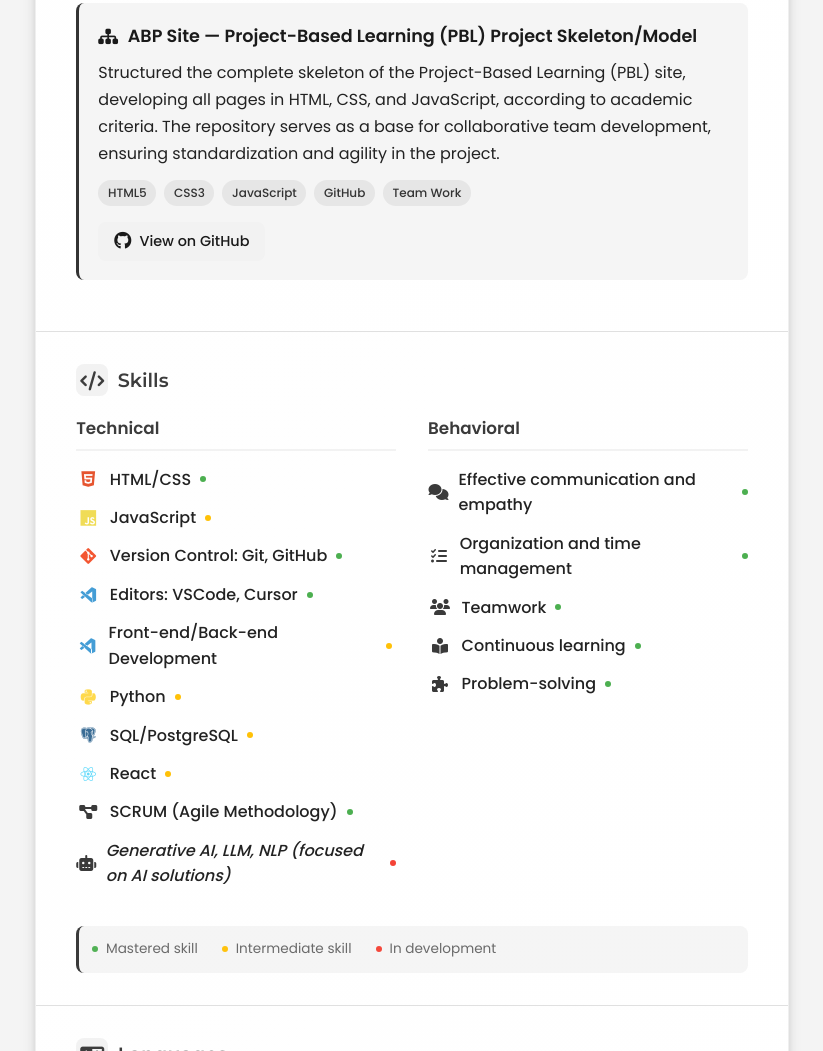
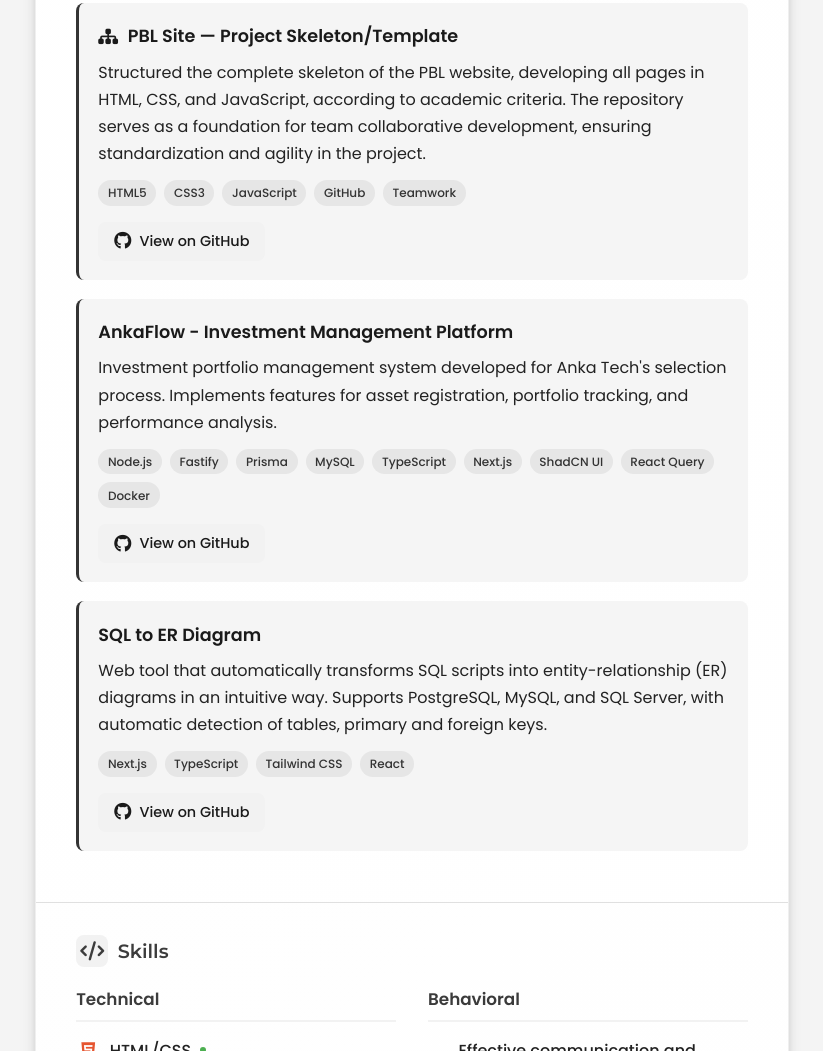
Before and after one commit to JV-L0pes/Curriculo, a plain HTML site: page index-en.html in a window 1280 px wide. Shown: the part 1713-2764 px from the top of the page, without its empty margins (228-1051 px from the left). Drawn offline with nearby package versions, Linux system fonts and the light colour scheme.

Commit message:
adição de 2 novos projetos

```diff
--- a/index-en.html
+++ b/index-en.html
@@ -380,11 +380,11 @@
                 </div>
                 <div class="project-item">
                     <h3 class="project-title">
-                        <i class="fas fa-sitemap"></i> ABP Site — Project-Based Learning (PBL) Project Skeleton/Model
+                        <i class="fas fa-sitemap"></i> PBL Site — Project Skeleton/Template
                     </h3>
                     <p class="project-description">
-                        Structured the complete skeleton of the Project-Based Learning (PBL) site, developing all pages in HTML, CSS, and JavaScript,
-                        according to academic criteria. The repository serves as a base for collaborative team development,
+                        Structured the complete skeleton of the PBL website, developing all pages in HTML, CSS, and JavaScript,
+                        according to academic criteria. The repository serves as a foundation for team collaborative development,
                         ensuring standardization and agility in the project.
                     </p>
                     <div class="tech-tags">
@@ -392,10 +392,53 @@
                         <span class="tech-tag">CSS3</span>
                         <span class="tech-tag">JavaScript</span>
                         <span class="tech-tag">GitHub</span>
-                        <span class="tech-tag">Team Work</span>
+                        <span class="tech-tag">Teamwork</span>
                     </div>
                     <div class="project-links">
                         <a href="https://github.com/JV-L0pes/Site_ABP" target="_blank" class="github-link">
+                            <i class="fab fa-github"></i>
+                            <span>View on GitHub</span>
+                        </a>
+                    </div>
+                </div>
+                <div class="project-item">
+                    <h3 class="project-title">AnkaFlow - Investment Management Platform</h3>
+                    <p class="project-description">
+                        Investment portfolio management system developed for Anka Tech's selection process.
+                        Implements features for asset registration, portfolio tracking, and performance analysis.
+                    </p>
+                    <div class="tech-tags">
+                        <span class="tech-tag">Node.js</span>
+                        <span class="tech-tag">Fastify</span>
+                        <span class="tech-tag">Prisma</span>
+                        <span class="tech-tag">MySQL</span>
+                        <span class="tech-tag">TypeScript</span>
+                        <span class="tech-tag">Next.js</span>
+                        <span class="tech-tag">ShadCN UI</span>
+                        <span class="tech-tag">React Query</span>
+                        <span class="tech-tag">Docker</span>
+                    </div>
+                    <div class="project-links">
+                        <a href="https://github.com/JV-L0pes/AnkaTechCase" target="_blank" class="github-link">
+                            <i class="fab fa-github"></i>
+                            <span>View on GitHub</span>
+                        </a>
+                    </div>
+                </div>
+                <div class="project-item">
+                    <h3 class="project-title">SQL to ER Diagram</h3>
+                    <p class="project-description">
+                        Web tool that automatically transforms SQL scripts into entity-relationship (ER) diagrams in an intuitive way.
+                        Supports PostgreSQL, MySQL, and SQL Server, with automatic detection of tables, primary and foreign keys.
+                    </p>
+                    <div class="tech-tags">
+                        <span class="tech-tag">Next.js</span>
+                        <span class="tech-tag">TypeScript</span>
+                        <span class="tech-tag">Tailwind CSS</span>
+                        <span class="tech-tag">React</span>
+                    </div>
+                    <div class="project-links">
+                        <a href="https://github.com/JV-L0pes/sql-to-diagram" target="_blank" class="github-link">
                             <i class="fab fa-github"></i>
                             <span>View on GitHub</span>
                         </a>
```
Also changed, not shown: index.html (+43 -0 lines).
